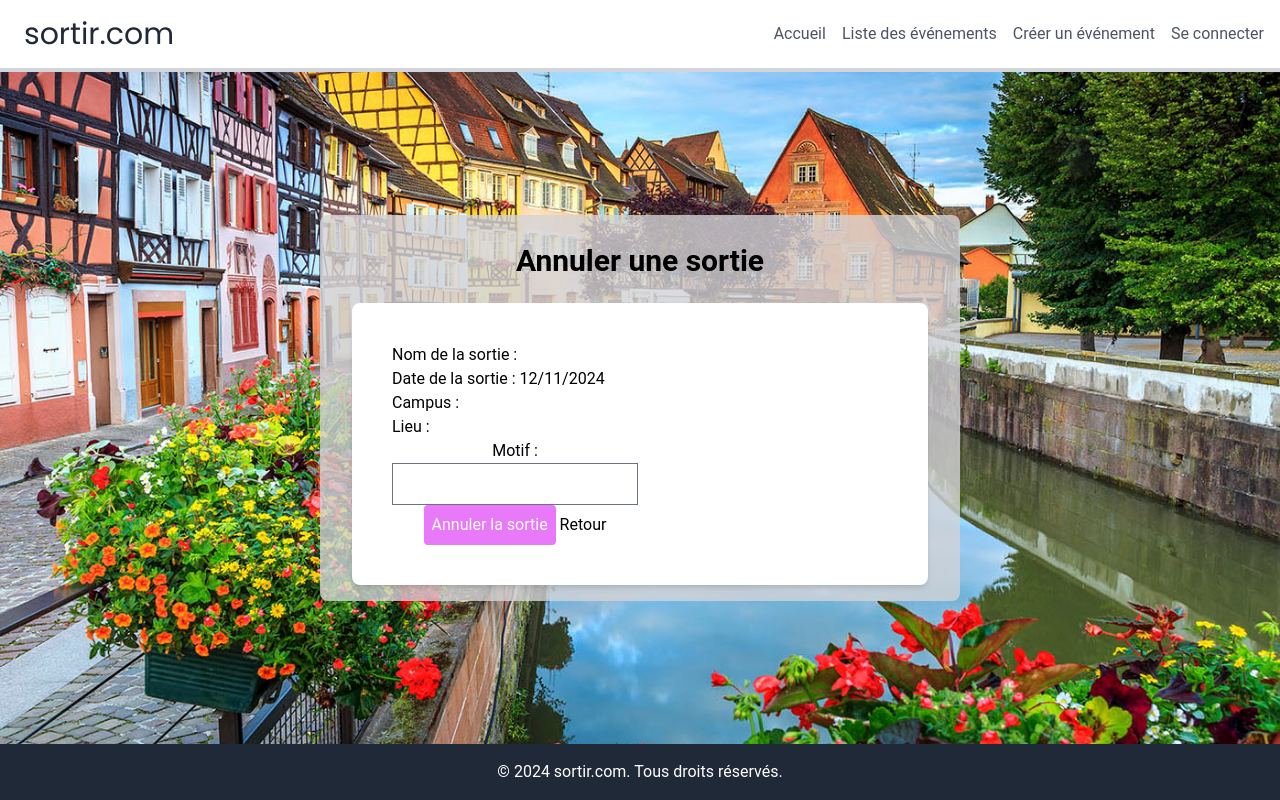
After one commit to kimptgr/sortir.eni, a Symfony app: template templates/trip/cancel.html.twig in a window 1280 px wide. The commit adds this page. Run offline with Twig, Linux system fonts and the light colour scheme; the template is opened without the code that fills it, so the values that code supplies are empty; style sheets or scripts are compiled from the project's sources; some libraries are stand-ins or nearby versions.

Commit message:
Trip can be canceled

```diff
--- /dev/null
+++ b/templates/trip/cancel.html.twig
@@ -0,0 +1,48 @@
+{% extends 'base.html.twig' %}
+
+{% block title %}Annuler sortie | {{ parent() }}{% endblock %}
+
+{% block body %}
+
+    <div class="main-container">
+        <h1>Annuler une sortie</h1>
+        <div class="bloc-article">
+            <div class="main-content-box">
+                <div class="content-box">
+                    <div class="flex">
+                        <div>Nom de la sortie&nbsp;:&nbsp;</div>
+                        <div>{{ trip.name }}</div>
+                    </div>
+                    <div class="flex">
+                        <div>Date de la sortie&nbsp;:&nbsp;</div>
+                        <div>{{ trip.startDateTime | date("d/m/Y") }}</div>
+                    </div>
+                    <div class="flex">
+                        <div>Campus&nbsp;:&nbsp;</div>
+                        <div>{{ trip.relativeCampus.name }}</div>
+                    </div>
+                    <div class="flex">
+                        <div>Lieu&nbsp;:&nbsp;</div>
+                        <div>{{ trip.place.name }}</div>
+                    </div>
+                    <div class="flex">
+                        <form method="post">
+                            <div><label for="reason">Motif&nbsp;:</label></div>
+                            <div><input type="text" id="reason" name="reason"></div>
+                            <div>        {% if app.user.id == trip.organizer.id %}
+                                    <button type="submit">Annuler la sortie</button>
+                                {% endif %}
+                                <a href="{{ path('app_trip_index') }}">Retour</a></div>
+                        </form>
+                    </div>
+                </div>
+            </div>
+        </div>
+    </div>
+    <div class="absolute bottom-4 left-4">
+        <span class="sm:hidden">XS</span>
+        <span class="hidden sm:block md:hidden">SM</span>
+        <span class="hidden md:block lg:hidden">MD</span>
+        <span class="hidden lg:block xl:hidden">LG</span>
+    </div>
+{% endblock %}
--- a/templates/trip/index.html.twig
+++ b/templates/trip/index.html.twig
@@ -111,11 +111,11 @@
                                 <a href="{{ path('app_trip_publish', {'id': trip.id}) }}">Publier</a>
                             {% endif %}
 
-                            {% if app.user in trip.participants and app.user == trip.organizer and (trip.state.wording != 'Annulée' or trip.state.wording != 'Activitée passée') %}
-                                <a href="{{ path('app_trip_edit', {'id': trip.id}) }}">Annuler</a>
+                            {% if app.user in trip.participants and app.user == trip.organizer and (trip.state.wording != 'Activité annulée' and trip.state.wording != 'Activitée passée') %}
+                                <a href="{{ path('app_trip_cancel', {'id': trip.id}) }}">Annuler</a>
                             {% endif %}
 
-                            {% if app.user in trip.participants and app.user != trip.organizer and (trip.state.wording == 'Ouverte' or trip.state.wording == 'Clôturée') %}
+                            {% if app.user in trip.participants and app.user != trip.organizer and (trip.state.wording == 'Ouverte' and trip.state.wording == 'Clôturée') %}
                                <a href="{{ path('app_trip_desist', {'id': trip.id}) }}">Se désister</a>
 
                             {% elseif trip.state.wording == 'Ouverte' and app.user != trip.organizer %}
```
Also changed, not shown: src/Controller/TripController.php (+27 -11 lines), src/Service/Trip/TripService.php (+25 -0 lines).
